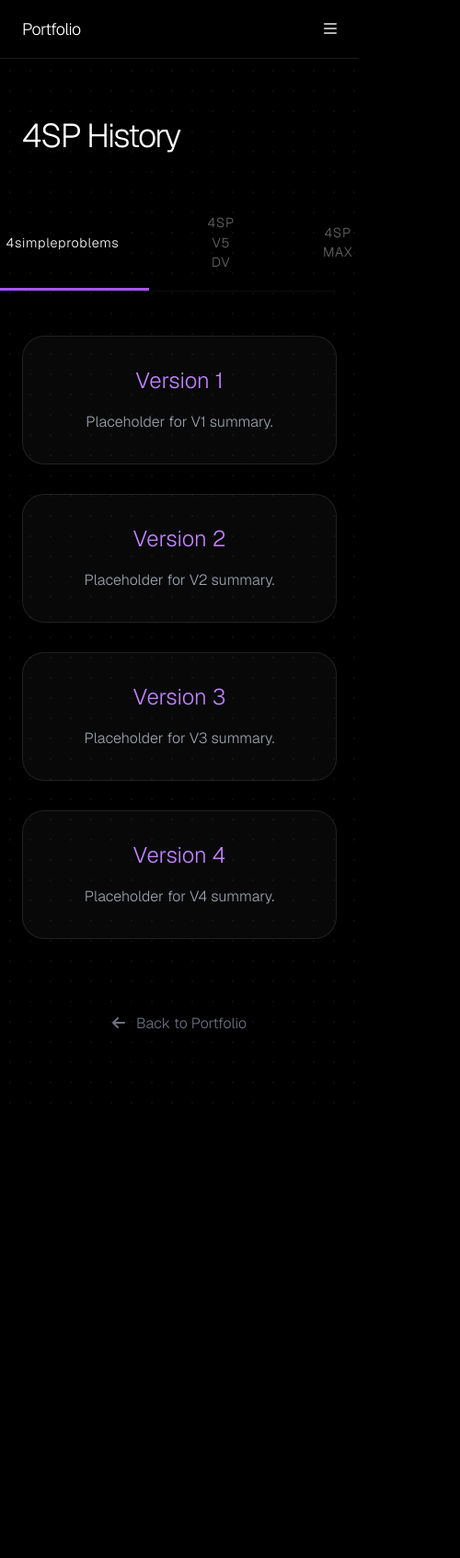
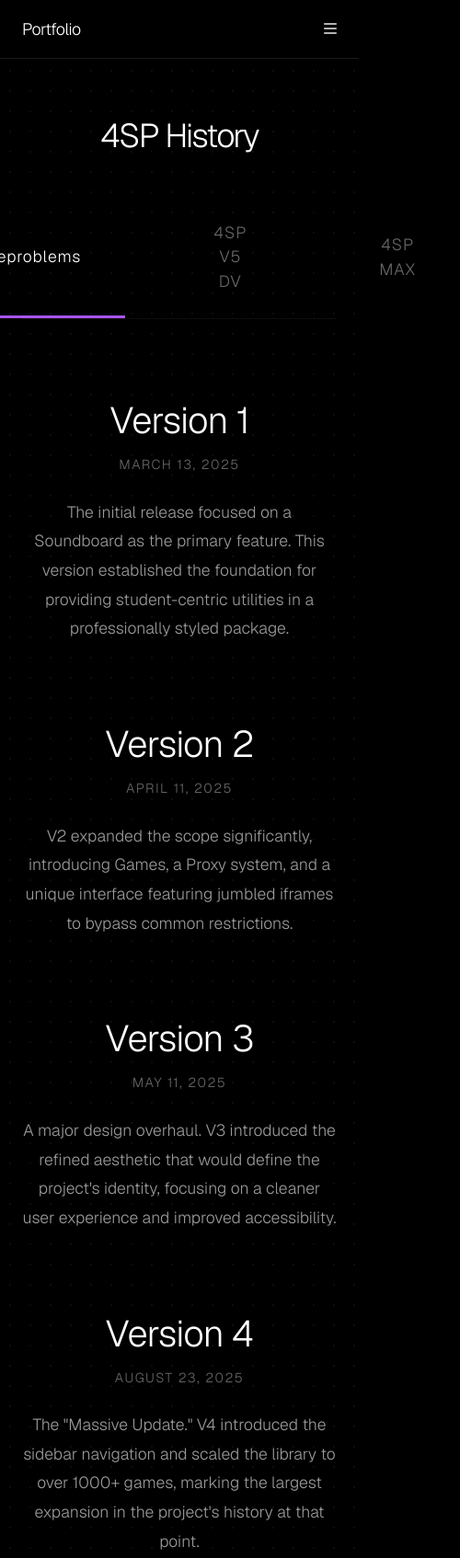
Before and after one commit to 4simpleproblems/portfolio, a plain HTML site: page 4sp_history.html in a window 390 px wide. Shown: the top 1694 px of the page at 92% size, 500 px wide, since content can reach past the window. Before the commit the page ends 1205 px from the top, so only its background shows below. Drawn offline with nearby package versions, Linux system fonts and the light colour scheme.

Commit message:
UI refinement: Minimalist history layout, centered title, and enlarged tabs

```diff
--- a/4sp_history.html
+++ b/4sp_history.html
@@ -61,22 +61,14 @@
             border-color: rgba(255, 255, 255, 0.2);
         }
 
-        .history-card {
-            background: rgba(255, 255, 255, 0.03);
-            border: 1px solid rgba(255, 255, 255, 0.1);
-            border-radius: 24px;
-            padding: 2rem;
-            transition: all 0.3s ease;
-        }
-
         .tab-btn {
-            padding: 1rem 2rem;
+            padding: 1.5rem 3rem;
             border-bottom: 3px solid transparent;
             background: transparent;
             color: rgba(255, 255, 255, 0.4);
             transition: all 0.3s ease;
             cursor: pointer;
-            font-size: 0.9rem;
+            font-size: 1.1rem;
             letter-spacing: 0.05em;
         }
 
@@ -96,6 +88,34 @@
 
         .tab-content.active {
             display: block;
+        }
+
+        .history-item {
+            margin-bottom: 5rem;
+            max-width: 800px;
+            margin-left: auto;
+            margin-right: auto;
+        }
+
+        .version-title {
+            font-size: 2.5rem;
+            color: #fff;
+            margin-bottom: 0.5rem;
+            letter-spacing: -0.02em;
+        }
+
+        .release-date {
+            color: #666;
+            font-size: 0.9rem;
+            margin-bottom: 1.5rem;
+            text-transform: uppercase;
+            letter-spacing: 0.1em;
+        }
+
+        .content-text {
+            color: #999;
+            line-height: 1.8;
+            font-size: 1.1rem;
         }
     </style>
 </head>
@@ -118,59 +138,72 @@
     </nav>
 
     <main class="min-h-screen pt-32 px-6 md:px-24 dark-grid-bg">
-        <div class="max-w-4xl mx-auto">
-            <h1 class="text-4xl md:text-6xl font-bold tracking-tighter mb-12">4SP History</h1>
+        <div class="max-w-6xl mx-auto">
+            <h1 class="text-4xl md:text-7xl font-bold tracking-tighter mb-12 text-center">4SP History</h1>
 
-            <div class="flex justify-center gap-8 mb-12 border-b border-white/5">
+            <div class="flex justify-center gap-12 mb-20 border-b border-white/5">
                 <button class="tab-btn active" onclick="showTab('4simpleproblems')">4simpleproblems</button>
                 <button class="tab-btn" onclick="showTab('v5dv')">4SP V5 DV</button>
                 <button class="tab-btn" onclick="showTab('max')">4SP MAX</button>
             </div>
 
             <!-- 4simpleproblems Tab -->
-            <div id="4simpleproblems" class="tab-content active space-y-8">
-                <div class="history-card">
-                    <h2 class="text-2xl font-light mb-4 text-purple-400">Version 1</h2>
-                    <p class="text-gray-400 leading-relaxed">
-                        Placeholder for V1 summary.
+            <div id="4simpleproblems" class="tab-content active">
+                <div class="history-item">
+                    <h2 class="version-title">Version 1</h2>
+                    <p class="release-date">March 13, 2025</p>
+                    <p class="content-text">
+                        The initial release focused on a Soundboard as the primary feature. This version established the foundation for providing student-centric utilities in a professionally styled package.
                     </p>
                 </div>
-                <div class="history-card">
-                    <h2 class="text-2xl font-light mb-4 text-purple-400">Version 2</h2>
-                    <p class="text-gray-400 leading-relaxed">
-                        Placeholder for V2 summary.
+                <div class="history-item">
+                    <h2 class="version-title">Version 2</h2>
+                    <p class="release-date">April 11, 2025</p>
+                    <p class="content-text">
+                        V2 expanded the scope significantly, introducing Games, a Proxy system, and a unique interface featuring jumbled iframes to bypass common restrictions.
                     </p>
                 </div>
-                <div class="history-card">
-                    <h2 class="text-2xl font-light mb-4 text-purple-400">Version 3</h2>
-                    <p class="text-gray-400 leading-relaxed">
-                        Placeholder for V3 summary.
+                <div class="history-item">
+                    <h2 class="version-title">Version 3</h2>
+                    <p class="release-date">May 11, 2025</p>
+                    <p class="content-text">
+                        A major design overhaul. V3 introduced the refined aesthetic that would define the project's identity, focusing on a cleaner user experience and improved accessibility.
                     </p>
                 </div>
-                <div class="history-card">
-                    <h2 class="text-2xl font-light mb-4 text-purple-400">Version 4</h2>
-                    <p class="text-gray-400 leading-relaxed">
-                        Placeholder for V4 summary.
+                <div class="history-item">
+                    <h2 class="version-title">Version 4</h2>
+                    <p class="release-date">August 23, 2025</p>
+                    <p class="content-text">
+                        The "Massive Update." V4 introduced the sidebar navigation and scaled the library to over 1000+ games, marking the largest expansion in the project's history at that point.
                     </p>
                 </div>
             </div>
 
             <!-- 4SP V5 DV Tab -->
-            <div id="v5dv" class="tab-content space-y-8">
-                <div class="history-card">
-                    <h2 class="text-2xl font-light mb-4 text-purple-400">4SP V5 DV</h2>
-                    <p class="text-gray-400 leading-relaxed">
-                        Placeholder for V5 DV summary.
+            <div id="v5dv" class="tab-content">
+                <div class="history-item">
+                    <h2 class="version-title">V5 Release</h2>
+                    <p class="release-date">December 3, 2025</p>
+                    <p class="content-text">
+                        The jump to V5 brought a completely modern architecture. Despite initial authentication bugs fixed the following day, it reached 52 users within 24 hours.
+                    </p>
+                </div>
+                <div id="dv-launch" class="history-item">
+                    <h2 class="version-title">DV Launch</h2>
+                    <p class="release-date">January 3, 2026</p>
+                    <p class="content-text">
+                        The DV (Decentralized Version) was released to ensure persistence through local file access, creating an unblockable resource for students across multiple regions.
                     </p>
                 </div>
             </div>
 
             <!-- 4SP MAX Tab -->
-            <div id="max" class="tab-content space-y-8">
-                <div class="history-card">
-                    <h2 class="text-2xl font-light mb-4 text-purple-400">4SP MAX</h2>
-                    <p class="text-gray-400 leading-relaxed">
-                        Placeholder for MAX summary.
+            <div id="max" class="tab-content">
+                <div class="history-item">
+                    <h2 class="version-title">MAX Edition</h2>
+                    <p class="release-date">January 2026</p>
+                    <p class="content-text">
+                        The cutting-edge experimental branch. MAX introduced the Velium focus environment, advanced productivity tools, and a refined aesthetic for power users.
                     </p>
                 </div>
             </div>
```
